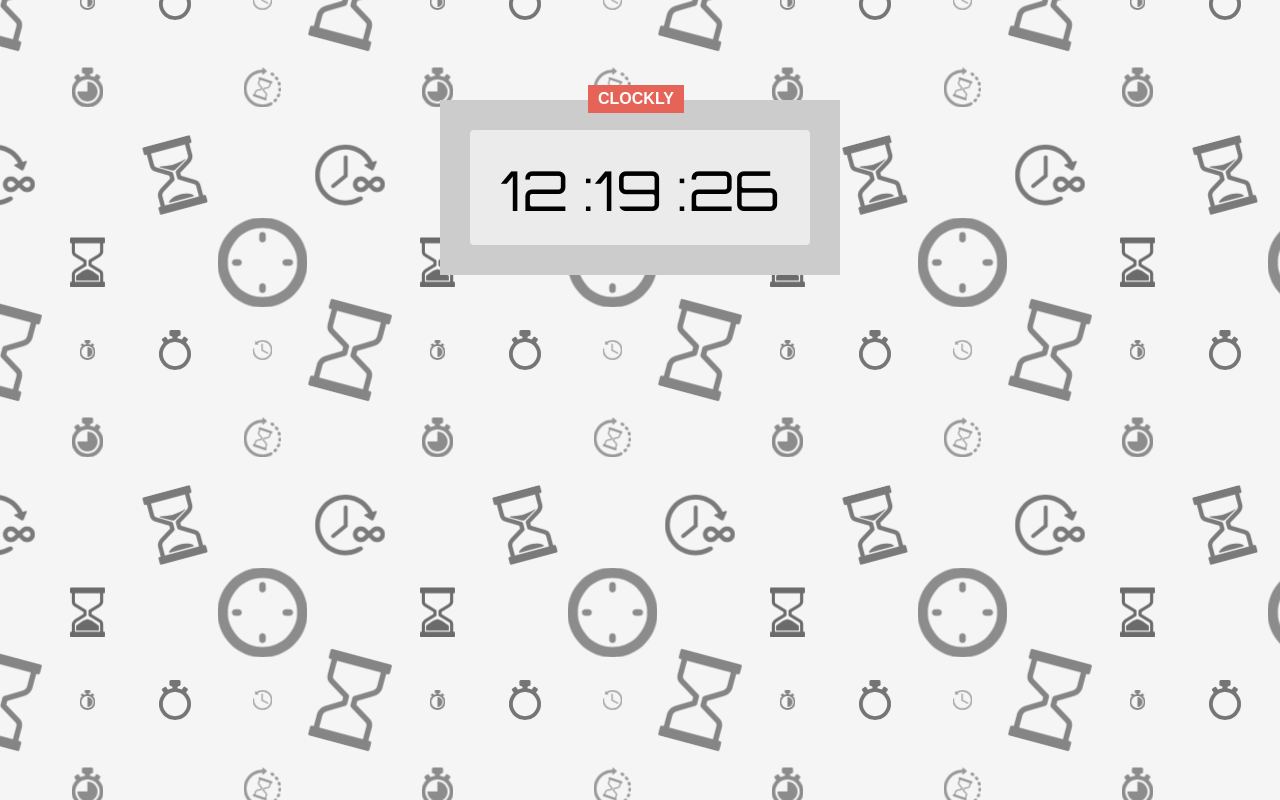
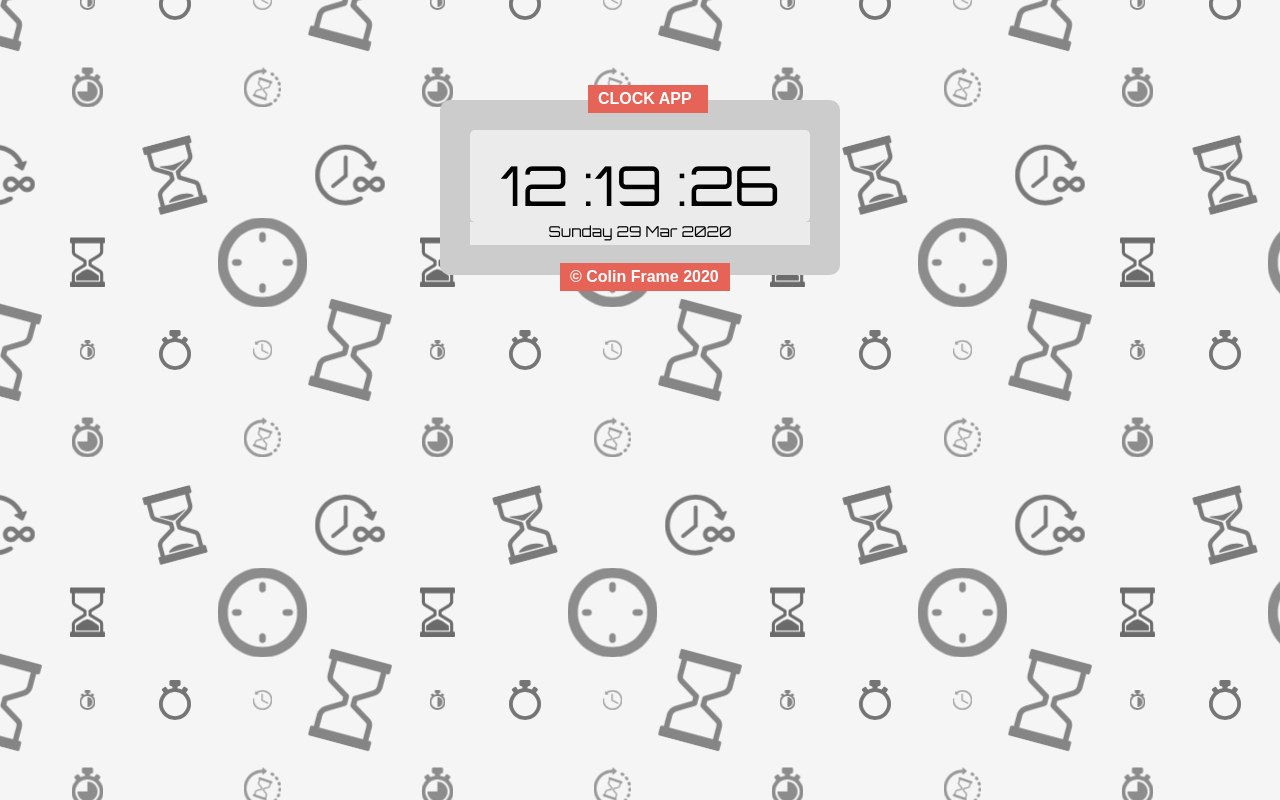
Before and after one commit to Colinek/digital-clock, a plain HTML site: page index.html in a window 1280 px wide. Drawn offline with Linux system fonts and the light colour scheme.

Commit message:
Add day, date. Update styles

```diff
--- a/app.js
+++ b/app.js
@@ -4,6 +4,12 @@
 var hours = fullDate.getHours();
 var mins = fullDate.getMinutes();
 var secs = fullDate.getSeconds();
+
+var day = todayIs();
+
+var date = fullDate.getDate();
+var month = monthIs();
+var year = fullDate.getFullYear();
 
 if (hours < 10) {
   hours = "0" + hours
@@ -17,6 +23,36 @@
 document.getElementById('hour').innerHTML = hours;
 document.getElementById('minute').innerHTML = ":" + mins;
 document.getElementById('second').innerHTML = ":" + secs;
+document.getElementById('day').innerHTML = day + " " + date + " " + month + " " + year;
+
+function todayIs() {
+  var weekday = new Array(7);
+  weekday[0] = "Sunday";
+  weekday[1] = "Monday";
+  weekday[2] = "Tuesday";
+  weekday[3] = "Wednesday";
+  weekday[4] = "Thursday";
+  weekday[5] = "Friday";
+  weekday[6] = "Saturday";
+  return weekday[fullDate.getDay()];
+}
+
+function monthIs() {
+  var weekday = new Array(7);
+  weekday[0] = "Jan";
+  weekday[1] = "Feb";
+  weekday[2] = "Mar";
+  weekday[3] = "Apr";
+  weekday[4] = "May";
+  weekday[5] = "Jun";
+  weekday[6] = "Jul";
+  weekday[7] = "Aug";
+  weekday[8] = "Sep";
+  weekday[9] = "Oct";
+  weekday[10] = "Nov";
+  weekday[11] = "Dec";
+  return weekday[fullDate.getMonth()];
+}
 
 }
 
--- a/index.html
+++ b/index.html
@@ -9,8 +9,8 @@
   <body>
 
     <div class="main">
-      <div class="badge">
-        CLOCKLY
+      <div class="upper-badge">
+        CLOCK APP
       </div>
 
       <div class="clock">
@@ -18,6 +18,12 @@
         <span id = "minute">30:</span>
         <span id = "second">23</span>
       </div>
+      <div class="today">
+        <span id="day"></span>
+      </div>
+      <div class="lower-badge">
+        &copy; Colin Frame 2020
+      </div>
     </div>
     <script type="text/javascript" charset="utf-8" src="app.js"></script>
   </body>
--- a/styles.css
+++ b/styles.css
@@ -18,10 +18,11 @@
   height: 175px;
   padding: 30px;
   position: relative;
+  border-radius: 10px;
 }
 
-.badge {
-  width: 96px;
+.upper-badge {
+  width: 120px;
   background: #e66357;
   color: white;
   padding: 5px 10px;
@@ -32,12 +33,32 @@
   left: 37%;
 }
 
+.lower-badge {
+  width: 170px;
+  background: #e66357;
+  color: white;
+  padding: 5px 10px;
+  font-family: sans-serif;
+  font-weight: bold;
+  position: absolute;
+  top: 163px;
+  left: 30%;
+}
+
 .clock {
   font-family: 'Orbitron', sans-serif;
   background: #ebebeb;
   text-align: center;
   font-size: 55px;
-  height: 100%;
-  padding-top: 25px;
-  border-radius: 4px;
+  height: 80%;
+  padding-top: 20px;
+  border-radius: 5px;
 }
+
+.today {
+  font-family: 'Orbitron', sans-serif;
+  background: #ebebeb;
+  text-align: center;
+  font-size: 15px;
+  height:20%;
+}
```
